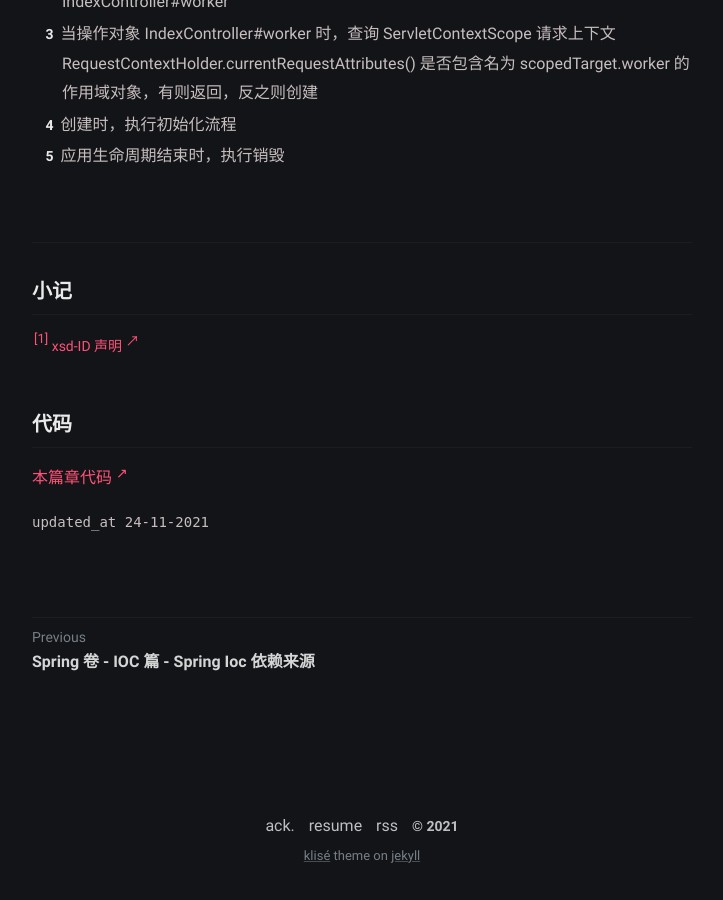
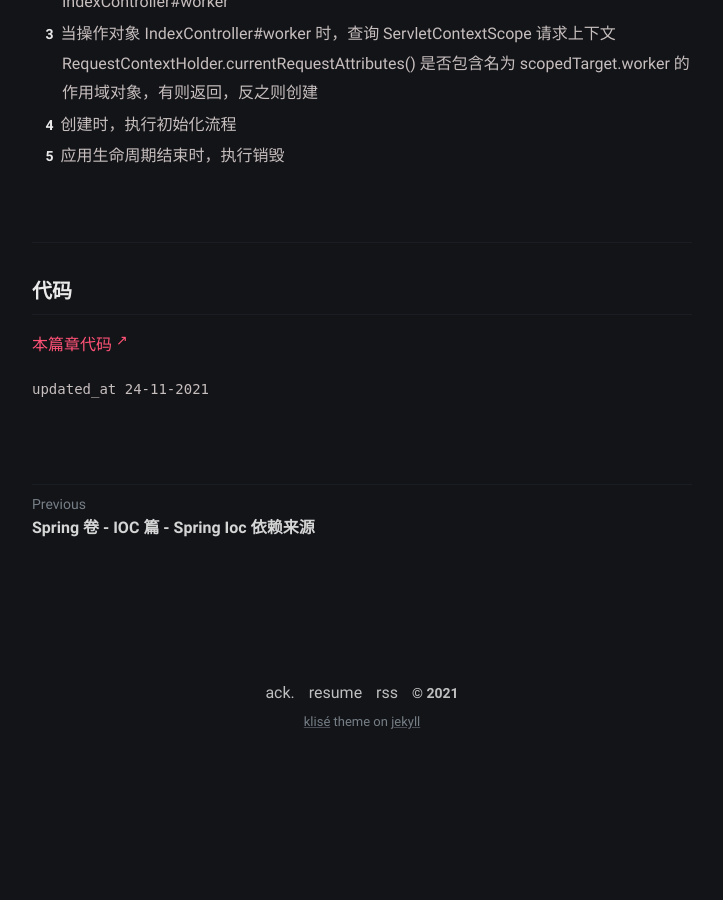
Before and after one commit to jackhance0825/jackhance0825.github.io, a Jekyll site: the page built from _posts/spring-bean-scope/2021-11-24-spring-bean-scope.md, in a window 1280 px wide and 900 px high, scrolled down 7862 px. Shown: the whole window, without its empty margins (278-1001 px from the left). Built offline with Jekyll 4.4.1, drawn with Linux system fonts in a browser that asks for light colours; some web fonts are replaced; after the commit the page ends 8628 px from its top, so only the background shows below that.

Commit message:
bean scope

```diff
--- a/_posts/spring-bean-scope/2021-11-24-spring-bean-scope.md
+++ b/_posts/spring-bean-scope/2021-11-24-spring-bean-scope.md
@@ -308,10 +308,6 @@ public class IndexController {
 <br>
 <hr>
 
-### 小记
-
-<small id="xsd-id-ref"><sup>[[1]](#xsd-id)</sup> <a href="https://github.com/spring-projects/spring-framework/blob/3.0.x/org.springframework.beans/src/main/resources/org/springframework/beans/factory/xml/spring-beans-3.0.xsd" target="_blank" > xsd-ID 声明 </a></small>
-
 ### 代码
 
 <a href="https://github.com/jackhance0825/thinking-in-spring-5.2.16/tree/main/bean-scope" target="_blank" > 本篇章代码 </a>
```
